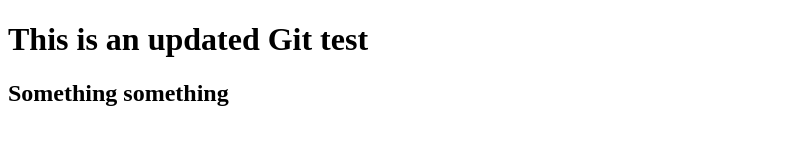
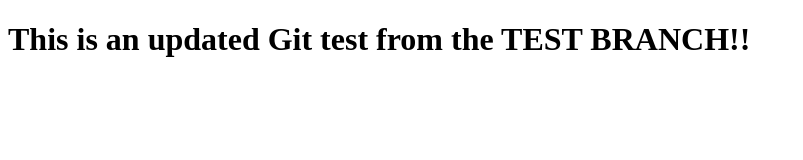
Before and after one commit to dxsubomni/Hello-World, a plain HTML site: page index.html in a window 1280 px wide. Shown: the whole page, without its empty margins (0-803 px from the left). Drawn offline with Linux system fonts and the light colour scheme.

Commit message:
Updated in TEST BRANCH

```diff
--- a/index.html
+++ b/index.html
@@ -7,7 +7,6 @@
     <title>Git Test</title>
 </head>
 <body>
-    <h1>This is an updated Git test</h1>
-    <h2>Something something</h2>
+    <h1>This is an updated Git test from the TEST BRANCH!!</h1>
 </body>
 </html>
```
